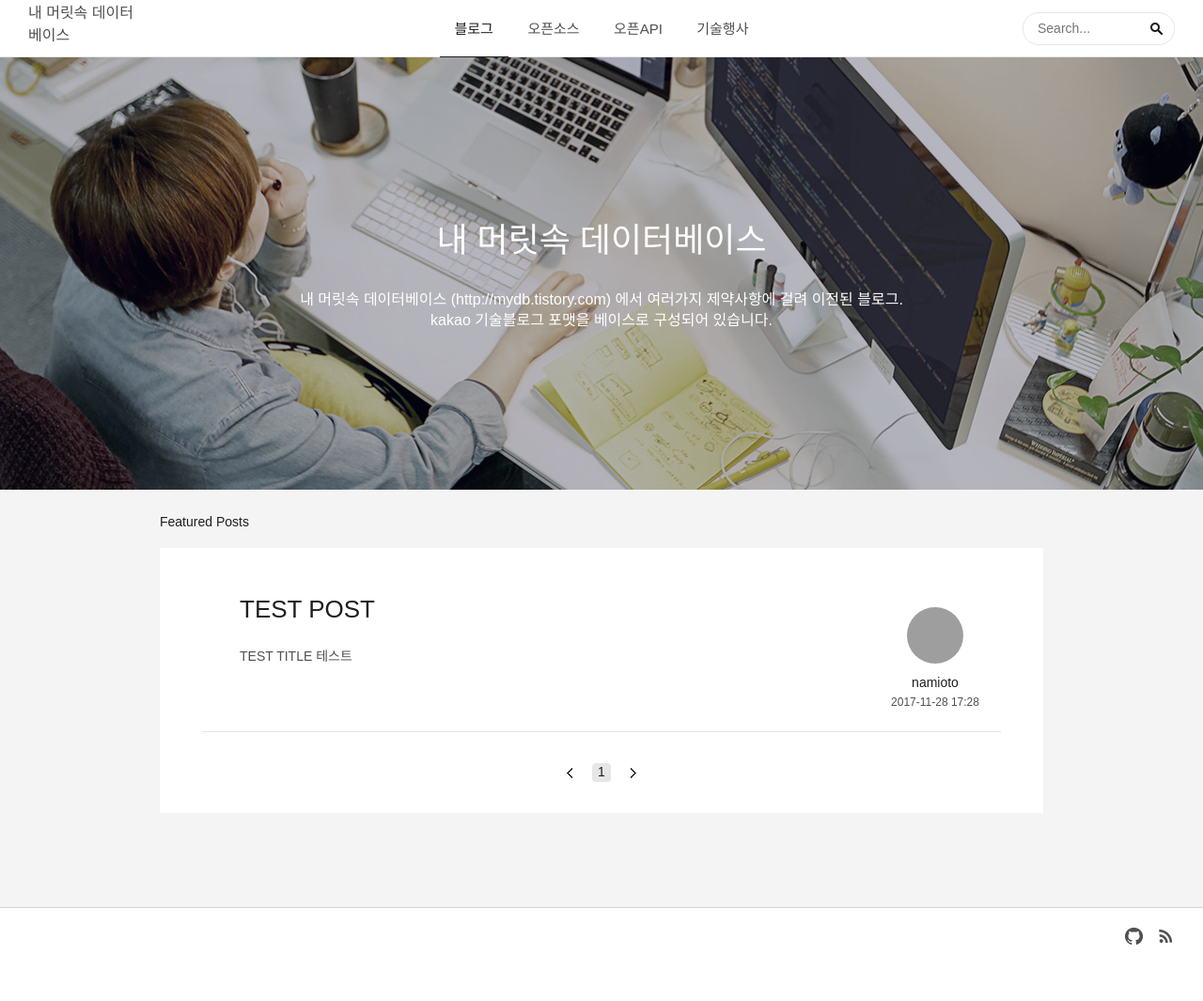
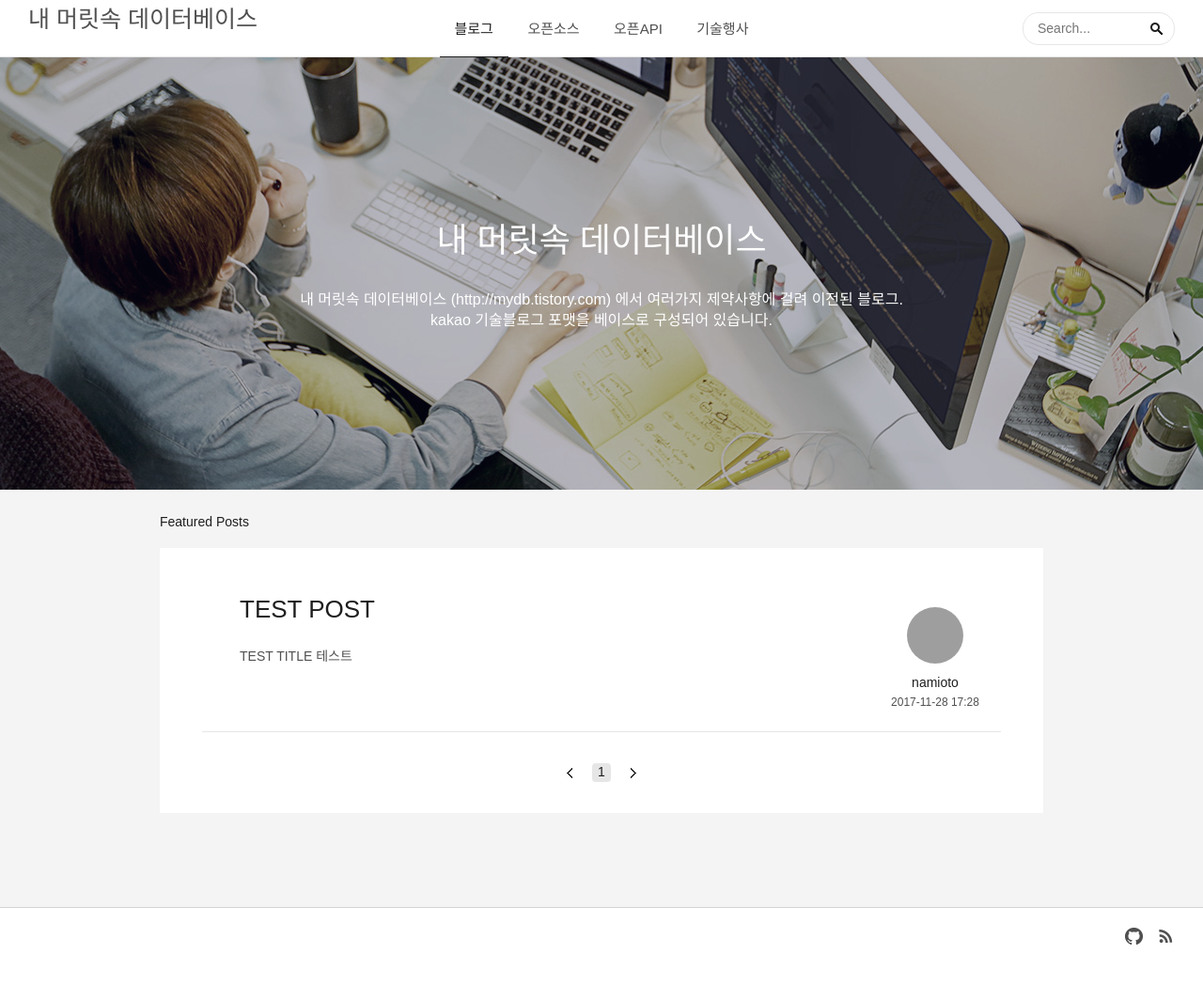
Before and after one commit to namioto/namioto.github.io, a Jekyll site: the page built from index.html, in a window 1280 px wide. Shown: the whole page at 94% size. Built offline with Jekyll 4.4.1, drawn with Linux system fonts in a browser that asks for light colours; some web fonts are replaced; the list of posts is cut into pages by our own code; comment, search, counter and statistics services are not loaded; grey boxes are pictures that could not be loaded.

Commit message:
modify css

```diff
--- a/assets/css/screen.css
+++ b/assets/css/screen.css
@@ -195,12 +195,14 @@ for small screen(<720px):
     position: absolute;
     top: 0;
     left: 30px;
-    width: 123px;
+    width: 250px;
     height: 60px;
     margin: 0 0;
     padding: 0;
     /*background: url(../images/pc/tech_logo.png) no-repeat center;*/
     background-size: 123px 21px;
+    font-size: 25px;
+    font-weight: 500;
 }
 
 #menu {
@@ -1196,11 +1198,12 @@ body.page-template {
         display: inline-block;
         left: 50px;
         right: 50px;
-        top: 0;
+        top: 10px;
         height: 50px;
         margin: 0 auto;
         /*background-image: url(../images/mo/tech_logo.png);*/
         background-size: 99px 17px;
+        /*font-size:25px*/
     }
 
     #menu {
```
